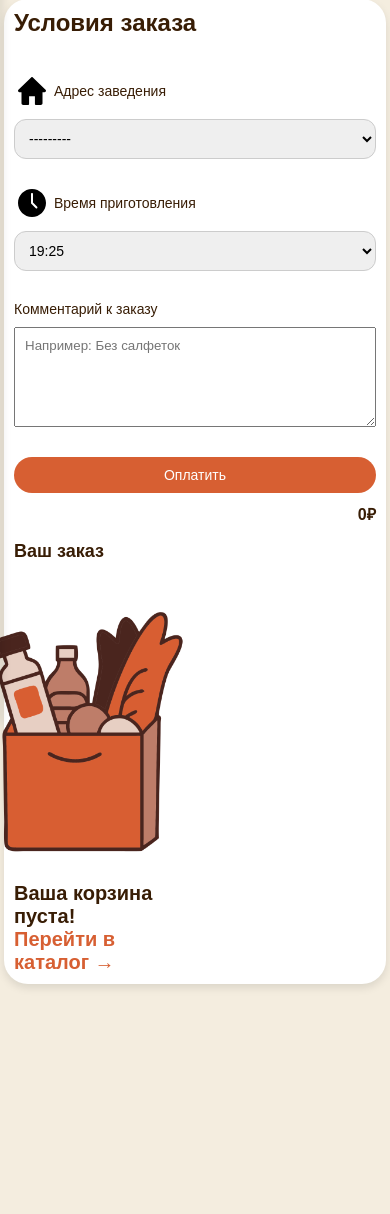
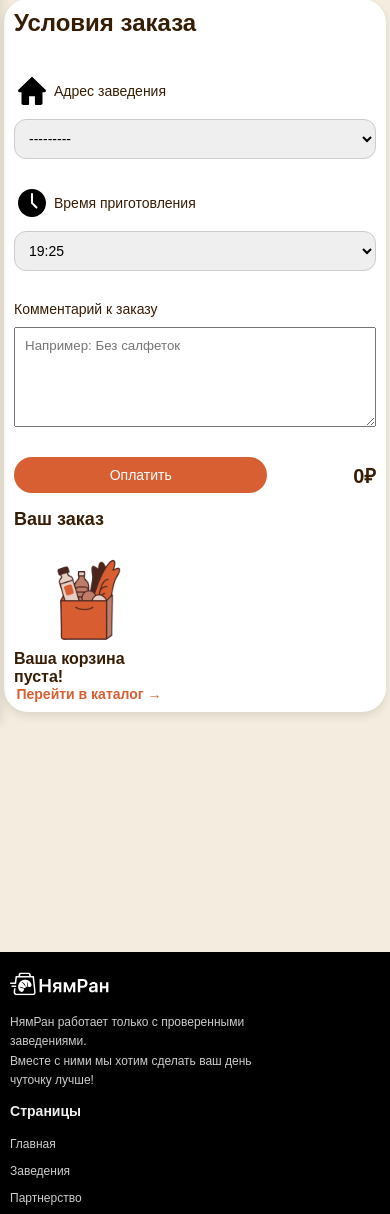
Before and after one commit to SSerov77/web-nyamrun, a Django app: page /orders/create/ in a window 390 px wide. Shown: the part 121-1335 px from the top of the page. Run offline with Django 5.2, Linux system fonts and the light colour scheme; data comes from the database, SQL or seed files in the repository; data that the repository does not hold is empty; parts of the project's set-up code (start-up, migrations or seed data) failed here and were passed over; some web fonts are replaced.

Commit message:
added adaptive styles in order_create

```diff
--- a/nyamrun/static/css/orders/order_create.css
+++ b/nyamrun/static/css/orders/order_create.css
@@ -288,6 +288,7 @@ textarea {
     gap: 24px;
     padding: 20px;
   }
+
   .order-summary {
     width: 100%;
     max-width: 100%;
@@ -298,33 +299,39 @@ textarea {
   .order-page {
     padding: 20px 4px;
   }
+
   .order-container {
     flex-direction: column;
     gap: 16px;
     padding: 10px;
     min-width: 0;
   }
+
   .order-summary {
     width: 100%;
     max-width: 100%;
     min-width: 0;
   }
+
   .order-items li {
     flex-direction: column;
     align-items: flex-start;
     gap: 10px;
     padding: 10px 0;
   }
+
   .order-items img {
     width: 56px;
     height: 56px;
     margin-right: 0;
     margin-bottom: 4px;
   }
+
   .item-main-info {
     margin-right: 0;
     min-width: 0;
   }
+
   .item-controls-row {
     width: 100%;
     max-width: 320px;
@@ -333,18 +340,21 @@ textarea {
     gap: 8px;
     justify-content: flex-start;
   }
+
   .item-quantity {
     margin-right: 0;
     min-width: 0;
     width: auto;
     justify-content: flex-start;
   }
+
   .item-qty-bg {
     min-width: 0;
     padding: 4px 10px;
     gap: 10px;
     height: 32px;
   }
+
   .item-price {
     align-self: center;
     margin-top: 0;
@@ -352,44 +362,72 @@ textarea {
   }
 }
 
-@media (max-width: 600px) {
+@media (max-width: 767px) {
   .order-summary h2 {
     font-size: 18px;
   }
+
   .order-items img {
     width: 40px;
     height: 40px;
   }
+
   .item-title {
     font-size: 14px;
   }
+
   .item-option {
     font-size: 11px;
   }
+
   .item-qty-btn {
     font-size: 16px;
     width: 24px;
     height: 24px;
   }
+
   .item-qty {
     font-size: 13px;
   }
+
   .item-price {
     font-size: 14px;
   }
+
   .order-footer {
-    flex-direction: column;
-    align-items: stretch;
+    display: flex;
+    justify-content: space-between;
+    align-items: center;
     gap: 10px;
   }
+
   .checkout {
-    width: 100%;
+    width: 70%;
     font-size: 14px;
     height: 36px;
   }
+
   .total-price {
-    font-size: 16px;
+    font-size: 20px;
     margin-left: 0;
     text-align: right;
   }
+
+  .empty-cart {
+    display: flex;
+    align-items: center;
+    justify-content: center;
   }
+
+  .empty-cart img {
+    width: 100px;
+  }
+
+  .empty-cart p {
+    font-size: 16px;
+  }
+
+  .empty-cart .btn {
+    font-size: 14px;
+  }
+}
```
Lines whose indentation alone changed are shown as unchanged.
